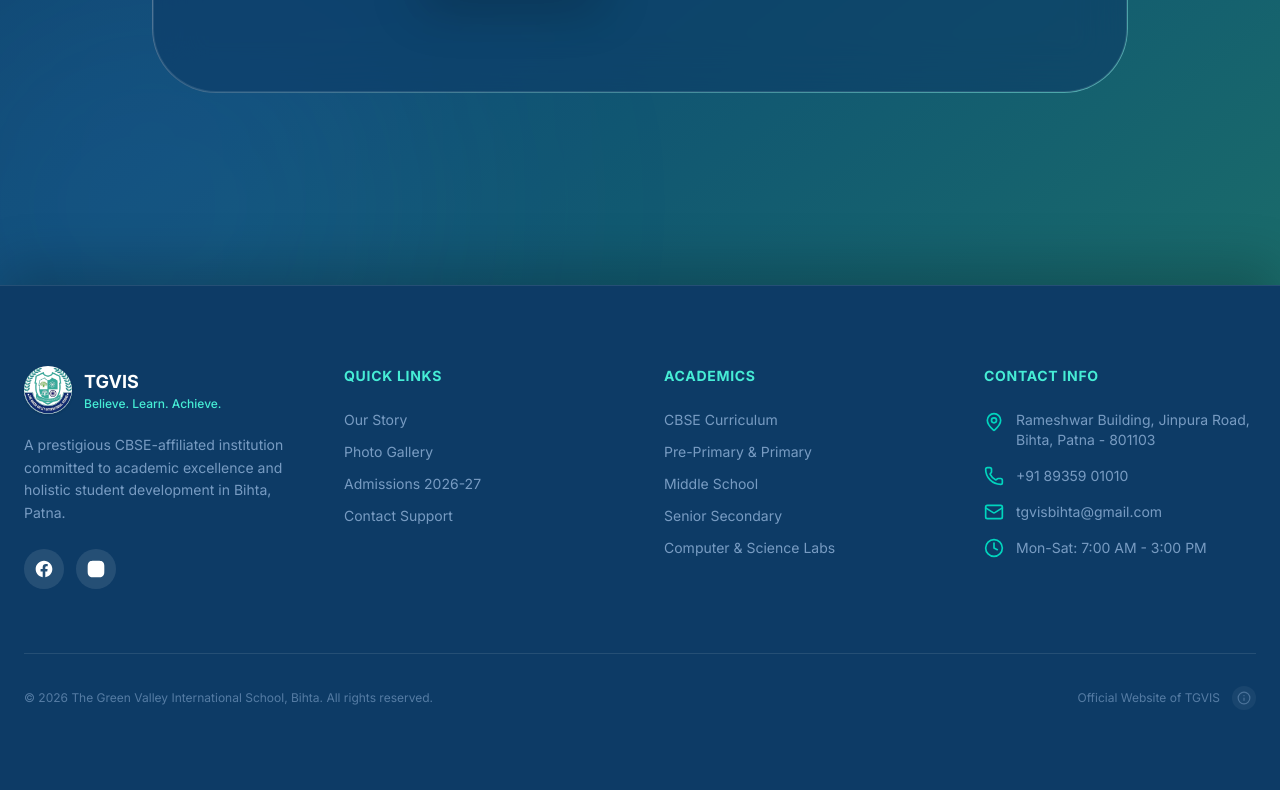
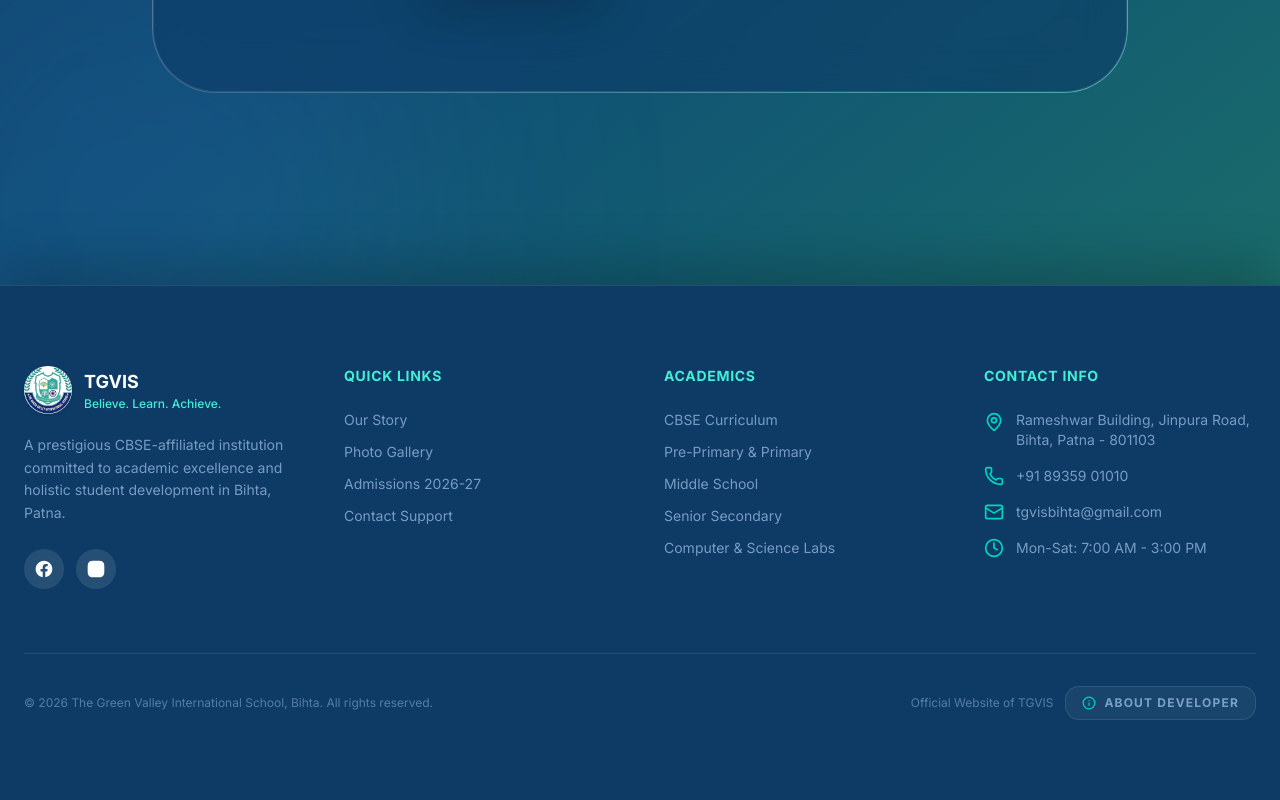
Before and after one commit to pawanwashudev-official/tgvis, a Next.js app: page / in a window 1280 px wide. Shown: the part 6640-7440 px from the top of the page. Built offline with nearby package versions, Linux system fonts and the light colour scheme.

Commit message:
UI: Replaced developer info icon with professional 'About Developer' button in footer.

```diff
--- a/src/components/layout/Footer.tsx
+++ b/src/components/layout/Footer.tsx
@@ -87,14 +87,13 @@ export default function Footer() {
             <p>© {new Date().getFullYear() || 2027} The Green Valley International School, Bihta. All rights reserved.</p>
             <div className="flex items-center gap-3">
               <span>Official Website of TGVIS</span>
-              <button
-                onClick={() => setDevOpen(true)}
-                className="w-6 h-6 rounded-full bg-white/5 hover:bg-white/15 flex items-center justify-center transition-all"
-                aria-label="Developer Info"
-                title="Developer Info"
-              >
-                <Info className="w-3.5 h-3.5 text-blue-200/30 hover:text-blue-200/60" />
-              </button>
+            <button
+              onClick={() => setDevOpen(true)}
+              className="px-4 py-2 rounded-xl bg-white/5 hover:bg-white/10 border border-white/10 flex items-center gap-2 transition-all group active:scale-95"
+            >
+              <Info className="w-3.5 h-3.5 text-teal-400" />
+              <span className="text-xs font-bold text-blue-200/60 group-hover:text-white transition-colors uppercase tracking-widest">About Developer</span>
+            </button>
             </div>
           </div>
         </div>
```
